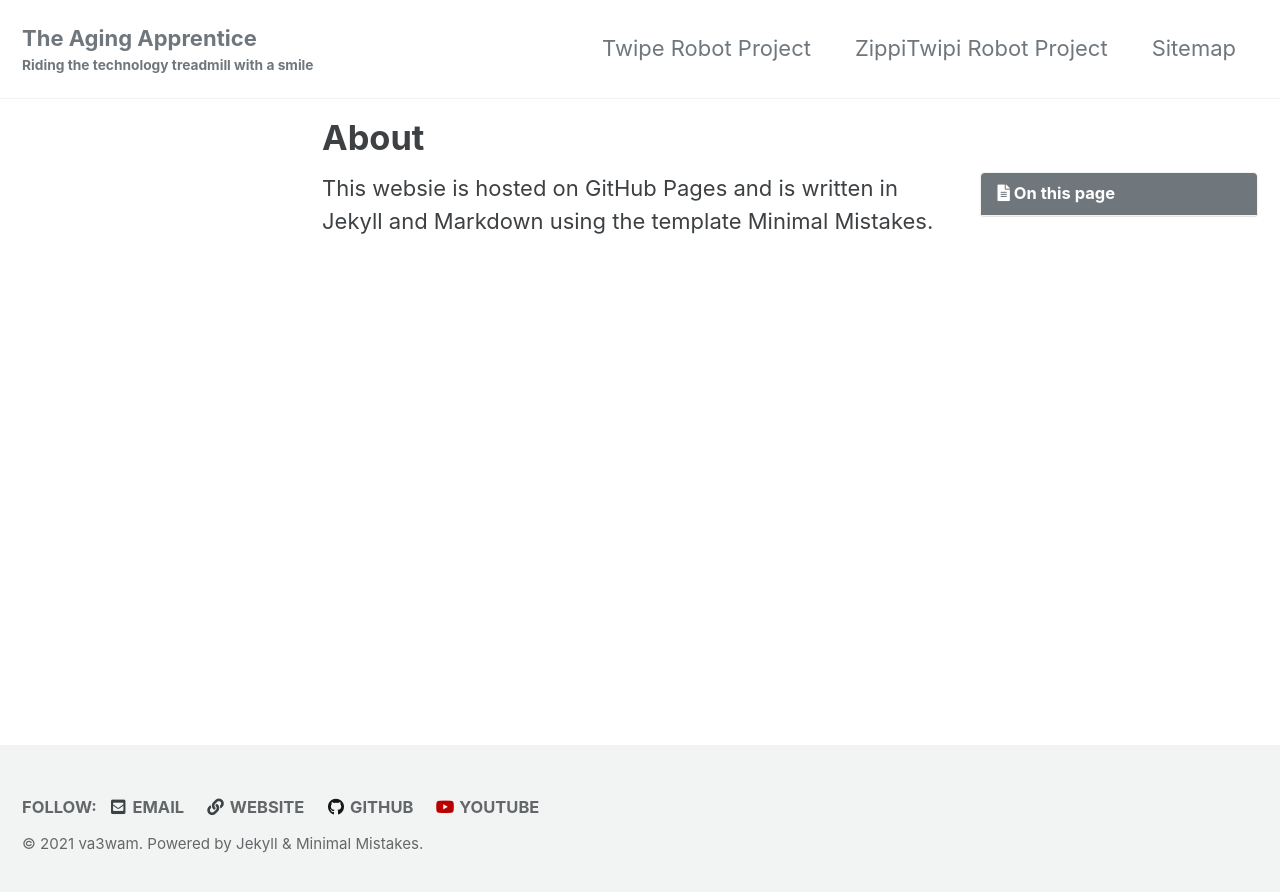
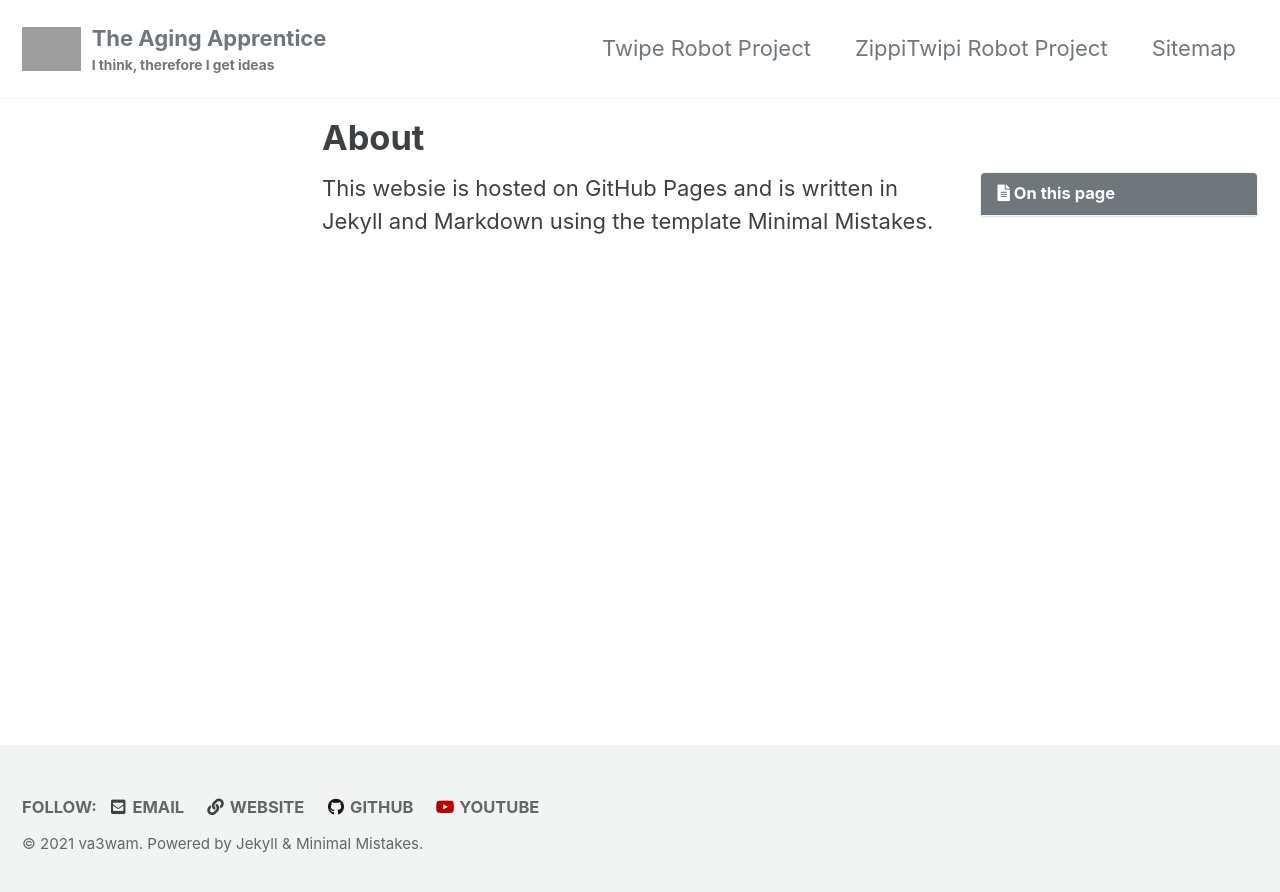
Before and after one commit to va3wam/va3wam.github.io, a Jekyll site: the page built from _pages/about.md, in a window 1280 px wide. Shown: the top 892 px of the page. Built offline with Jekyll 4.4.1, drawn with Linux system fonts in a browser that asks for light colours; cached includes are drawn as plain includes; grey boxes are pictures that could not be loaded.

Commit message:
Update _config.yml

```diff
--- a/_config.yml
+++ b/_config.yml
@@ -18,14 +18,14 @@ minimal_mistakes_skin    : "default" # "air", "aqua", "contrast", "dark", "dirt"
 locale                   : "en-US"
 title                    : "The Aging Apprentice"
 title_separator          : "-"
-subtitle                 : Riding the technology treadmill with a smile
+subtitle                 : "I think, therefore I get ideas"
 name                     : "va3wam"
 description              : "Embedded programming, robotics, CNC prototyping"
 url                      : "https://va3wam.github.io"
 baseurl                  : # the subpath of your site, e.g. "/blog"
 repository               : # GitHub username/repo-name e.g. "mmistakes/minimal-mistakes"
 teaser                   : # path of fallback teaser image, e.g. "/assets/images/500x300.png"
-logo                     : # path of logo image to display in the masthead, e.g. "/assets/images/88x88.png"
+logo                     : "/assets/images/oldmanLogo.jpg"
 masthead_title           : # overrides the website title displayed in the masthead, use " " for no title
 # breadcrumbs            : false # true, false (default)
 words_per_minute         : 200
```
